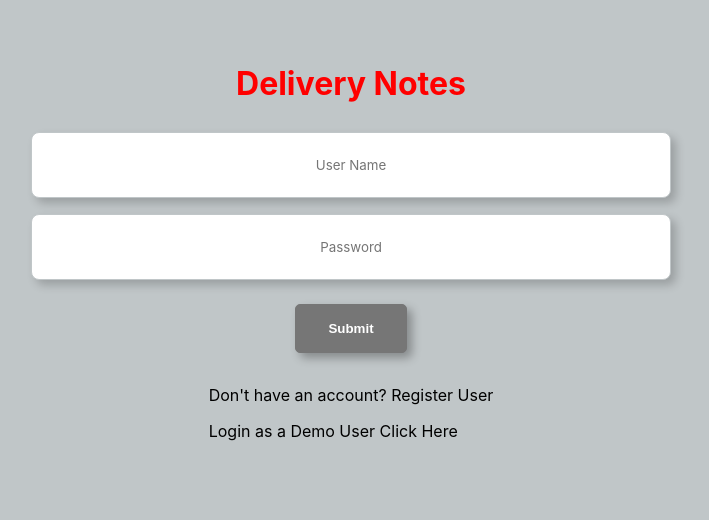
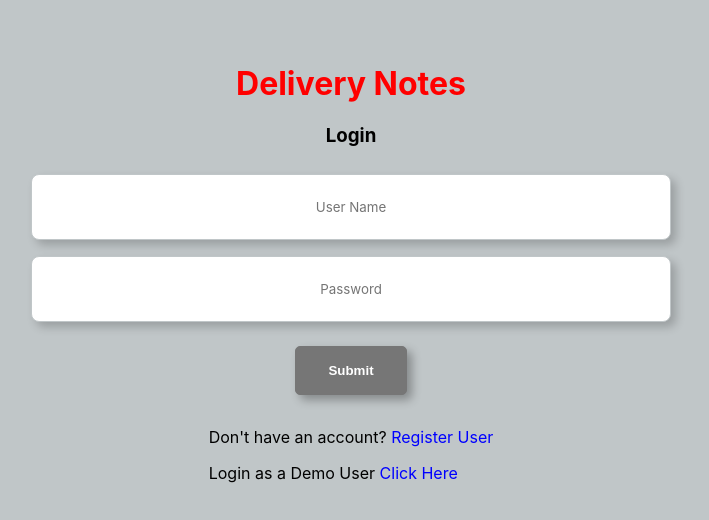
Before and after one commit to minnecoder/driver-notes-next, a Next.js app: page / in a window 1280 px wide. Shown: the top 520 px of the page, without its empty margins (289-998 px from the left). Built offline with nearby package versions, Linux system fonts and the light colour scheme.

Commit message:
Added login text Small refactor of links

```diff
--- a/pages/index.tsx
+++ b/pages/index.tsx
@@ -53,6 +53,7 @@ const Home: NextPage = () => {
   return (
     <div className={styles.container}>
       <h1 className={styles.LoginTitle}>Delivery Notes</h1>
+      <h3>Login</h3>
       <p className={styles.error}>{user.error}</p>
       <form className={styles.form} onSubmit={handleSubmit}>
         <input
@@ -71,10 +72,12 @@ const Home: NextPage = () => {
           onChange={handleChange}
         />
         <input type="submit" value="Submit" />
-        <div>
+        <div className={styles.links}>
           <p>
-            Don&apos;t have an account?
-            <Link href="/register"> Register User</Link>
+            Don&apos;t have an account?{" "}
+            <Link href="/register">
+              <a>Register User</a>
+            </Link>
           </p>
           <p>
             Login as a Demo User <Link href="/demo"> Click Here</Link>
```
